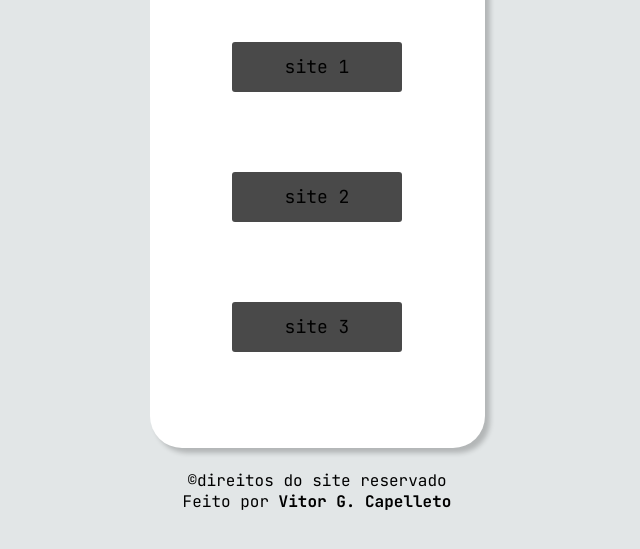
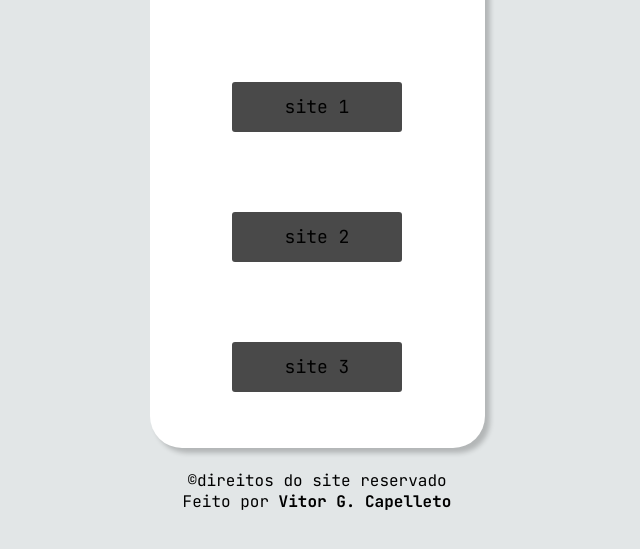
Before and after one commit to cappeLindo/frontend, a plain HTML site: page hospedeiro/index.html in a window 1280 px wide. Shown: the part 237-786 px from the top of the page, without its empty margins (323-963 px from the left). Drawn offline with Linux system fonts and the light colour scheme.

Commit message:
alteração nada importante :)

```diff
--- a/hospedeiro/style.css
+++ b/hospedeiro/style.css
@@ -39,7 +39,7 @@ body {
     gap: 80px;
     font-family: JetBrains Mono;
     font-size: 18px;
-    margin-bottom: 6rem;
+    margin-bottom: 3.5rem;
 
 
 }
```
